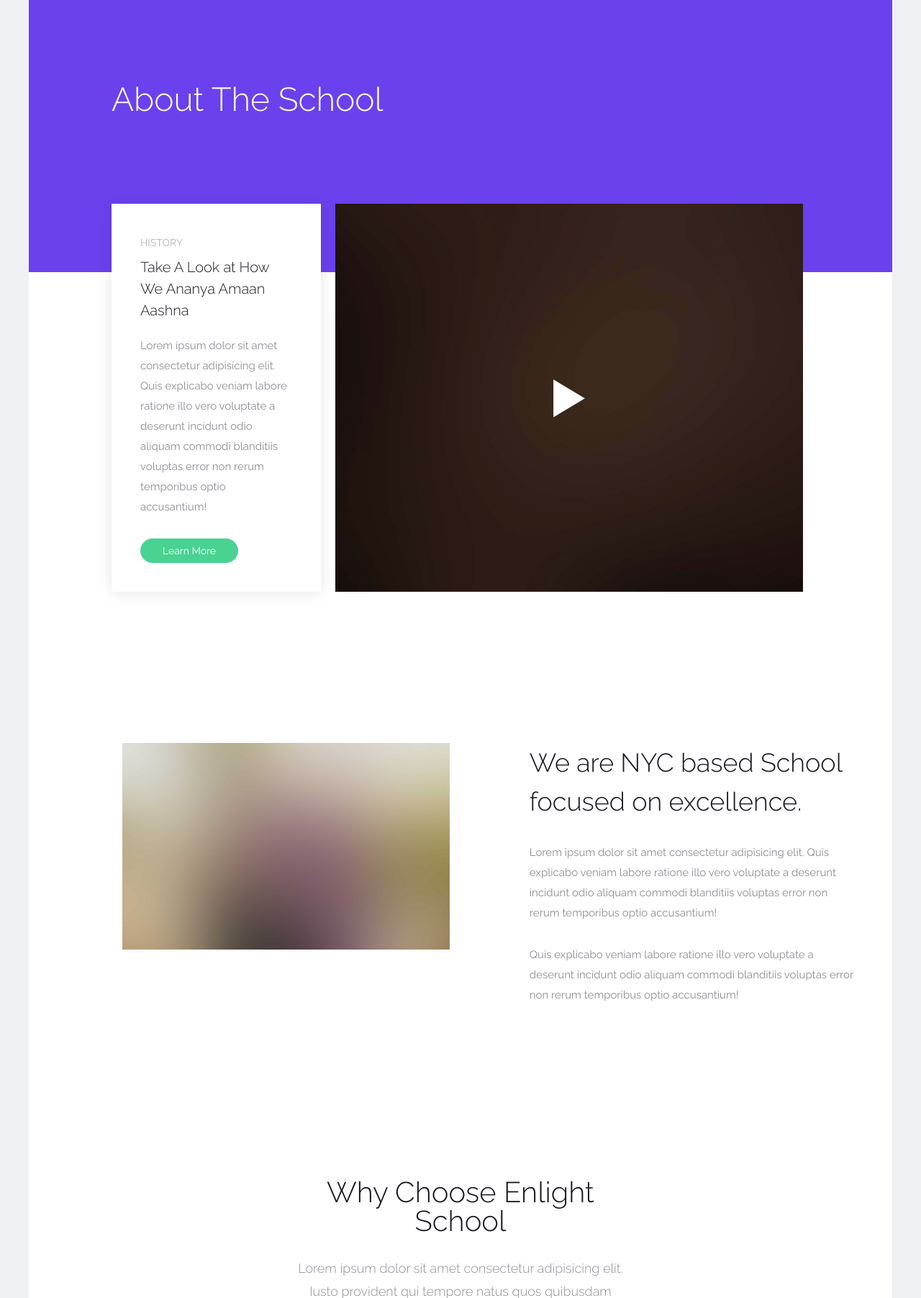
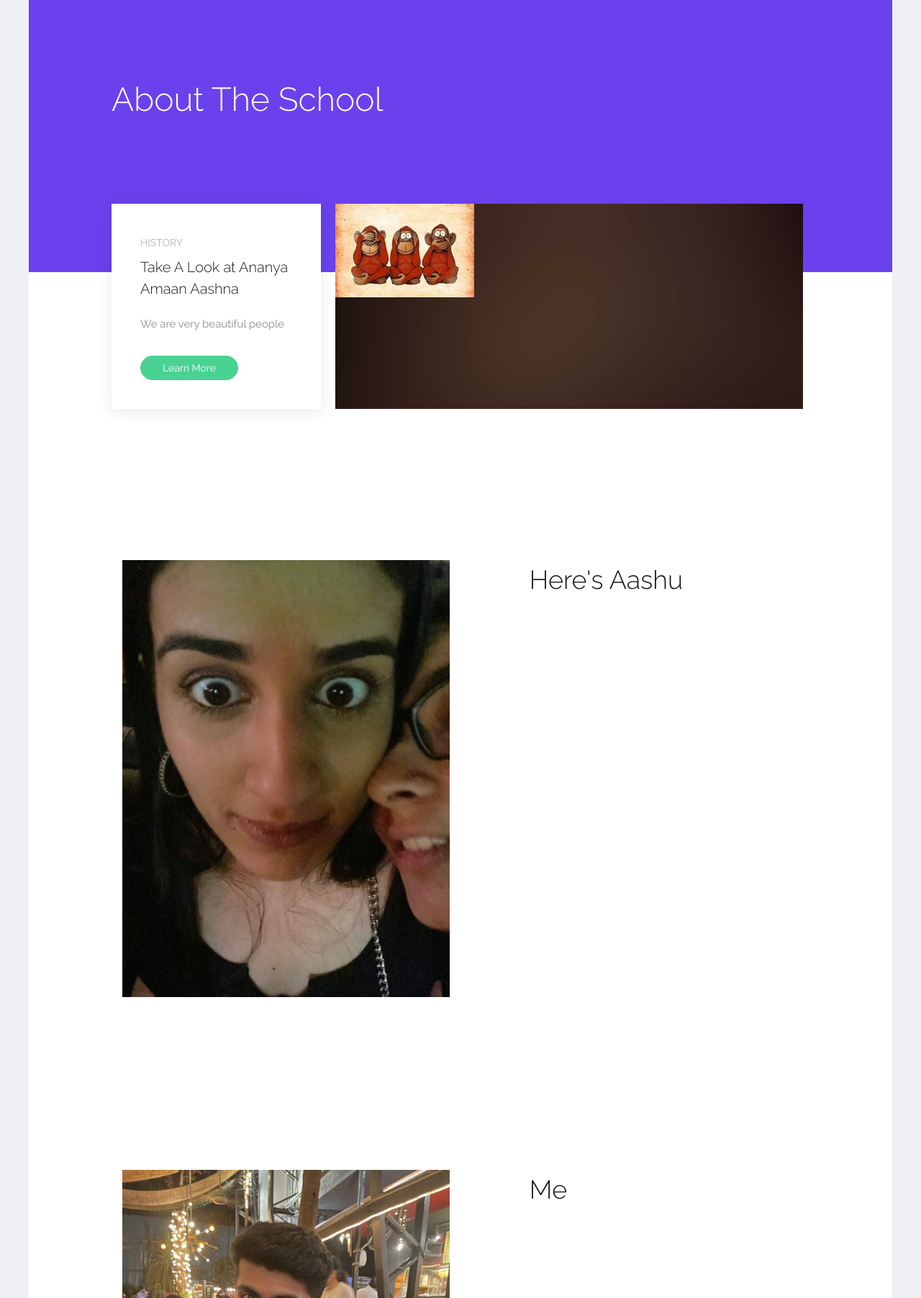
Before and after one commit to Amaaan09/WebDev_Project, a Django app: page /aboutUs/ in a window 1280 px wide. Shown: the part 132-1935 px from the top of the page at 72% size. Run offline with Django 4.2, Linux system fonts and the light colour scheme; some libraries are stand-ins or nearby versions; some web fonts are replaced.

Commit message:
Modified About us

```diff
--- a/templates/about.html
+++ b/templates/about.html
@@ -23,14 +23,12 @@
         <div class="probootstrap-flex-block">
           <div class="probootstrap-text probootstrap-animate">
             <div class="text-uppercase probootstrap-uppercase">History</div>
-            <h3>Take A Look at How We Ananya Amaan Aashna</h3>
-            <p>Lorem ipsum dolor sit amet consectetur adipisicing elit. Quis explicabo veniam labore ratione illo vero
-              voluptate a deserunt incidunt odio aliquam commodi blanditiis voluptas error non rerum temporibus optio
-              accusantium!</p>
+            <h3>Take A Look at Ananya Amaan Aashna</h3>
+            <p>We are very beautiful people</p>
             <p><a href="#" class="btn btn-primary">Learn More</a></p>
           </div>
           <div class="probootstrap-image probootstrap-animate" style="background-image: url(img/slider_4.jpg)">
-            <a href="https://vimeo.com/45830194" class="btn-video popup-vimeo"><i class="icon-play3"></i></a>
+            <img src="{% static 'img/tres.jpg' %}" >
           </div>
         </div>
       </div>
@@ -46,17 +44,64 @@
 
     <div class="col-md-6">
       <p>
-        <img src="{% static 'img/slider_1.jpg' %}" alt="Free Bootstrap Template by ProBootstrap.com"
+        <img src="{% static 'img/Aashu.jpeg' %}" alt="Free Bootstrap Template by ProBootstrap.com"
           class="img-responsive">
       </p>
     </div>
     <div class="col-md-6 col-md-push-1">
-      <h2>We are NYC based School focused on excellence.</h2>
+      <h2>Here's Aashu</h2>
+      <!-- <h2>We are NYC based School focused on excellence.</h2>
       <p>Lorem ipsum dolor sit amet consectetur adipisicing elit. Quis explicabo veniam labore ratione illo vero
         voluptate a deserunt incidunt odio aliquam commodi blanditiis voluptas error non rerum temporibus optio
         accusantium!</p>
       <p>Quis explicabo veniam labore ratione illo vero voluptate a deserunt incidunt odio aliquam commodi blanditiis
-        voluptas error non rerum temporibus optio accusantium!</p>
+        voluptas error non rerum temporibus optio accusantium!</p> -->
+    </div>
+
+
+  </div>
+</section>
+
+<section class="probootstrap-section">
+  <div class="container">
+
+    <div class="col-md-6">
+      <p>
+        <img src="{% static 'img/Amaan.jpeg' %}" alt="Free Bootstrap Template by ProBootstrap.com"
+          class="img-responsive">
+      </p>
+    </div>
+    <div class="col-md-6 col-md-push-1">
+      <h2>Me</h2>
+      <!-- <h2>We are NYC based School focused on excellence.</h2>
+      <p>Lorem ipsum dolor sit amet consectetur adipisicing elit. Quis explicabo veniam labore ratione illo vero
+        voluptate a deserunt incidunt odio aliquam commodi blanditiis voluptas error non rerum temporibus optio
+        accusantium!</p>
+      <p>Quis explicabo veniam labore ratione illo vero voluptate a deserunt incidunt odio aliquam commodi blanditiis
+        voluptas error non rerum temporibus optio accusantium!</p> -->
+    </div>
+
+
+  </div>
+</section>
+
+<section class="probootstrap-section">
+  <div class="container">
+
+    <div class="col-md-6">
+      <p>
+        <img src="{% static 'img/Anni.jpeg' %}" alt="Free Bootstrap Template by ProBootstrap.com"
+          class="img-responsive">
+      </p>
+    </div>
+    <div class="col-md-6 col-md-push-1">
+      <h2>And Anni</h2>
+      <!-- <h2>We are NYC based School focused on excellence.</h2>
+      <p>Lorem ipsum dolor sit amet consectetur adipisicing elit. Quis explicabo veniam labore ratione illo vero
+        voluptate a deserunt incidunt odio aliquam commodi blanditiis voluptas error non rerum temporibus optio
+        accusantium!</p>
+      <p>Quis explicabo veniam labore ratione illo vero voluptate a deserunt incidunt odio aliquam commodi blanditiis
+        voluptas error non rerum temporibus optio accusantium!</p> -->
     </div>
 
 
```
Also changed, not shown: static/img/Aashu.jpeg (added), static/img/Amaan.jpeg (added), static/img/Anni.jpeg (added), static/img/tres.jpg (added).
